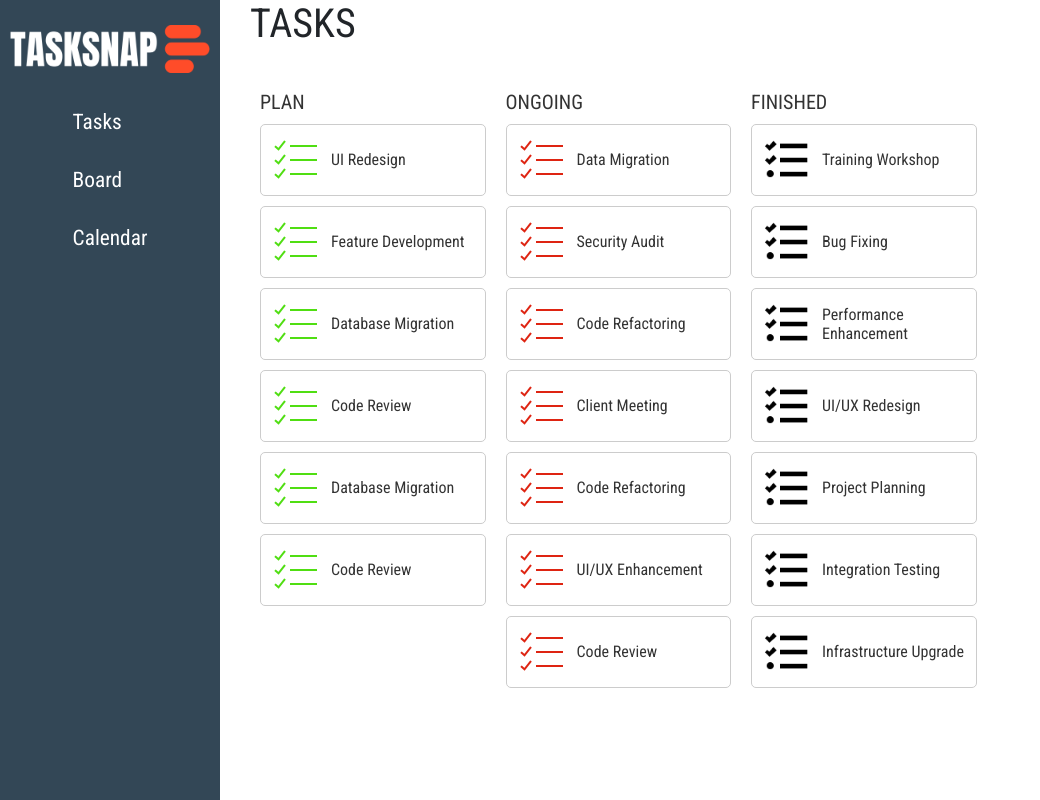
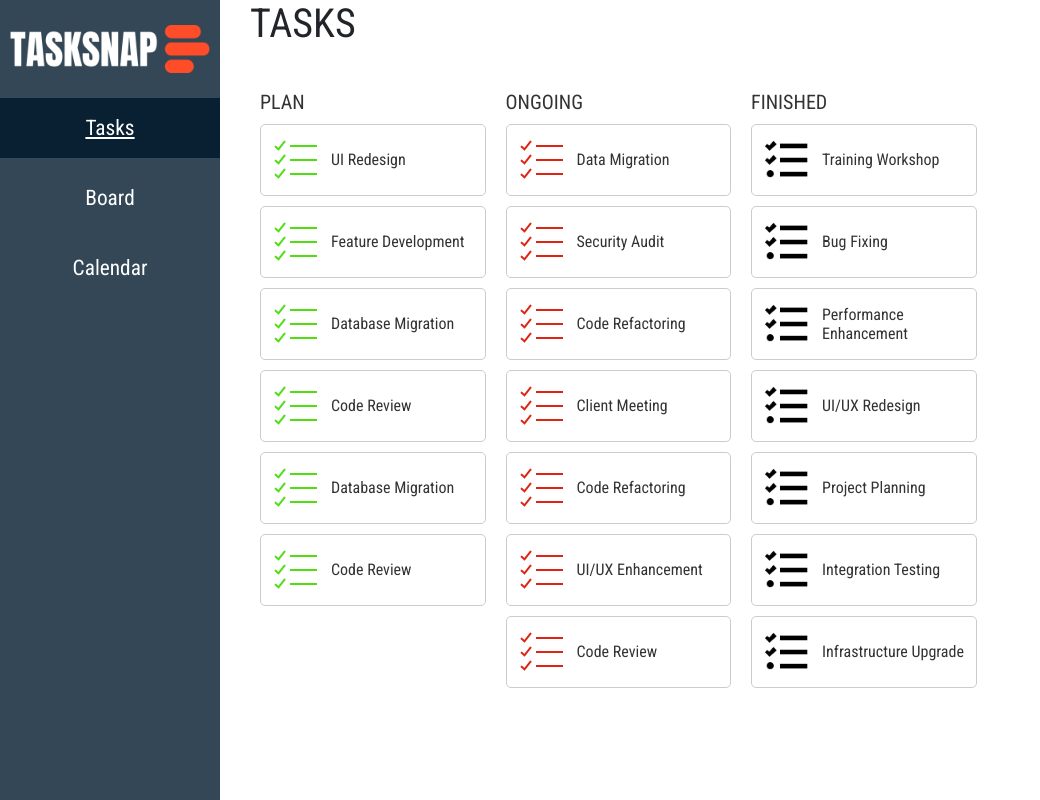
Before and after one commit to thitikl/React_taskSnap, a React (Create React App) app: page / in a window 1280 px wide. Shown: the whole page, without its empty margins (0-1040 px from the left). Built offline with nearby package versions, Linux system fonts and the light colour scheme.

Commit message:
Change navbar from Link to NavLink
-Add active class on nav-link

```diff
--- a/src/Navbar.js
+++ b/src/Navbar.js
@@ -1,4 +1,4 @@
-import { Routes, Route, Link } from "react-router-dom";
+import { Routes, Route, NavLink, Link } from "react-router-dom";
 import Board from "./Board/Board";
 import TaskSnapCalendar from "./Calendar/Calendar";
 import Tasks from "./Tasks/Tasks";
@@ -19,19 +19,19 @@ export default function Navbar(props) {
                     </Link>
                     <ul className="navbar-nav">
                         <li className="nav-item">
-                            <Link className="nav-link" to="/" >
+                            <NavLink exact activeClassName="active" className="nav-link" to="/" >
                                 Tasks
-                            </Link>
+                            </NavLink>
                         </li>
                         <li className="nav-item">
-                            <Link className="nav-link" to="/board">
+                            <NavLink activeClassName="active" className="nav-link" to="/board">
                                 Board
-                            </Link>
+                            </NavLink>
                         </li>
                         <li className="nav-item">
-                            <Link className="nav-link" to="/calendar">
+                            <NavLink activeClassName="active" className="nav-link" to="/calendar">
                                 Calendar
-                            </Link>
+                            </NavLink>
                         </li>
                     </ul>
                 </nav>
--- a/src/styles.css
+++ b/src/styles.css
@@ -8,7 +8,8 @@
 
 .navbar {
   flex: 0 0 200px; /* Adjust the width of the navbar as needed */
-  padding: 20px 10px;
+  padding: 20px 0;
+  text-align: center;
 }
 
 .navbar-brand {
@@ -30,8 +31,13 @@
 }
 
 .nav-link {
-  color: white;
+  color: white !important;
   font-size: 16pt;
+  width: 220px;
+  height: 60px;
+  display: flex;
+  justify-content: center;
+  align-items: center;
 }
 
 .nav-side {
@@ -46,3 +52,8 @@
 .content{
   margin-left: 220px;
 }
+
+.active{
+  background-color: #082032;
+  text-decoration: underline;
+}
```
